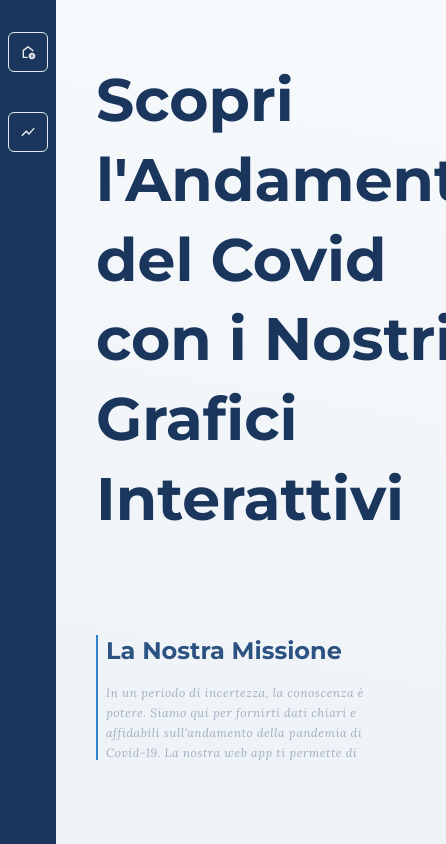
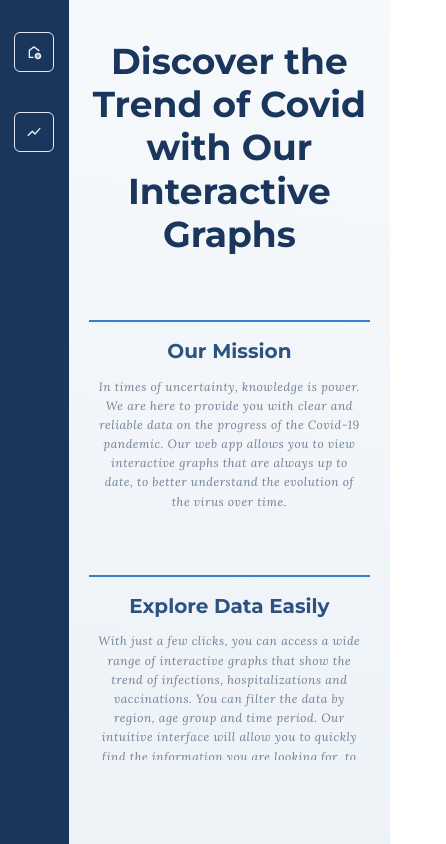
Before and after one commit to mister-nothing00/Covid-19-Tracking, a React (Vite) app: page / in a window 390 px wide. Shown: the whole page, 446 px wide, since content can reach past the window. Built offline with nearby package versions, Linux system fonts and the light colour scheme.

Commit message:
Responsive design

```diff
--- a/src/componenti/grafico/Risultati.jsx
+++ b/src/componenti/grafico/Risultati.jsx
@@ -13,7 +13,7 @@ export default function Risultati({ date, region }) {
         textAlign={"center"}
         mt={"60px"}
       >
-        Risultati
+        Results
       </Heading>
       <Box
         display={"flex"}
--- a/src/componenti/grafico/paese/Info.jsx
+++ b/src/componenti/grafico/paese/Info.jsx
@@ -13,7 +13,7 @@ export default function Info({ date, iso, region, province }) {
         mt={20}
 
       >
-        Risultati
+        Results
       </Heading>
       <Box
         display={"flex"}
@@ -25,22 +25,14 @@ export default function Info({ date, iso, region, province }) {
         my={20}
 
       >
-        <Text
-          color={"blue.700"}
-          fontFamily={"Lora"}
-          fontSize={"sm"}
-          fontWeight={"normal"}
 
-        >
-          <b>ISO</b>: {iso}
-        </Text>
         <Text
           color={"blue.700"}
           fontFamily={"Lora"}
           fontSize={"sm"}
           fontWeight={"normal"}
         >
-          <b>Stato</b>: {region}
+          <b>State</b>: {region}
         </Text>
         <Text
            color={"blue.700"}
@@ -48,7 +40,7 @@ export default function Info({ date, iso, region, province }) {
            fontSize={"sm"}
            fontWeight={"normal"}
         >
-          <b>Provincia</b>: {province}
+          <b>Province</b>: {province}
         </Text>
         <Text
           color={"blue.700"}
--- a/src/componenti/sidebar/Sidebar.jsx
+++ b/src/componenti/sidebar/Sidebar.jsx
@@ -15,7 +15,8 @@ export default function Sidebar() {
       bottom={0}
       px={2}
       width={"80px"}
-      height={"100vh"}
+      height={"auto"}
+      maxHeight={"100vh"}
       mx={"0px"}
     >
       <Flex
--- a/src/pagine/Home.jsx
+++ b/src/pagine/Home.jsx
@@ -1,130 +1,199 @@
-import { Box, Button, Flex, Heading, Link, Text } from "@chakra-ui/react";
+import {
+  Box,
+  Button,
+  Flex,
+  Heading,
+  Link,
+  Text,
+  useBreakpointValue,
+} from "@chakra-ui/react";
 import React from "react";
 import { BiLineChart } from "react-icons/bi";
 import { Link as RouterLink } from "react-router-dom";
 
 export default function Home() {
+
+  const headingSize = useBreakpointValue({
+    base: "4xl",
+    sm: "5xl",
+    md: "6xl",
+    lg: "7xl",
+    xl: "8xl",
+  });
+
+  const subheadingSize = useBreakpointValue({
+    base: "xl",
+    sm: "2xl",
+    md: "3xl",
+  });
+
+  const paragraphSize = useBreakpointValue({
+    base: "xs",
+    sm: "sm",
+    md: "md",
+  });
+
+  const paragraphWidth = useBreakpointValue({
+    base: "95%",
+    sm: "90%",
+    md: "70%",
+    lg: "50%",
+  });
+
+  const buttonSize = useBreakpointValue({
+    base: "sm",
+    md: "md",
+    lg: "lg",
+  });
+
+  const sidePadding = useBreakpointValue({
+    base: "20px",
+    sm: "30px",
+    md: "60px",
+    lg: "80px",
+  });
+
   return (
     <>
       <Box
-        width={"full"}
-        mx={"auto"}
-        bg={"gray.50"}
-        bgGradient={"linear(190deg, gray.50,  gray.100)"}
-        textAlign={{ base: "center", md: "left" }}
+        width="100%"
+        height="100vh"
+        maxHeight="100vh"
+        mx="auto"
+        bg="gray.50"
+        bgGradient="linear(190deg, gray.50, gray.100)"
       >
         <Flex
-          flexDir={"column"}
-          justifyContent={"flex-start"}
-          alignItems={"flex-start"}
-          gap={4}
-          width={"auto"}
-          height={"90vh"}
-          overflowY={"auto"}
-          py={"60px"}
-          ps={{ base: "40px", md: "60px" }}
+          flexDir="column"
+          justifyContent="flex-start"
+          alignItems={{ base: "center", md: "flex-start" }}
+          gap={{ base: 6, md: 8, lg: 10 }}
+          width="100%"
+          height="90vh"
+          overflowY="auto"
+          py={{ base: "40px", md: "60px" }}
+          px={sidePadding}
         >
           <Heading
-            fontFamily={"Montserrat"}
-            fontWeight={"bold"}
-            fontSize={{ base: "6xl", md: "8xl" }}
-            color={"blue.900"}
-            textAlign={"left"}
+            fontFamily="Montserrat"
+            fontWeight="bold"
+            fontSize={headingSize}
+            color="blue.900"
+            textAlign={{ base: "center", md: "left" }}
+            lineHeight="1.2"
+            maxWidth={{ base: "100%", lg: "90%" }}
           >
-            Scopri l'Andamento del Covid con i Nostri Grafici Interattivi
+            Discover the Trend of Covid with Our Interactive Graphs
           </Heading>
 
           <Box
-            display={"block"}
-            mt={20}
-            textAlign={{ base: "center", md: "left" }}
-            width={"90%"}
-            borderLeft={"2px solid"}
-            borderColor={"blue.500"}
-            ps={2}
+            display="block"
+            mt={{ base: 10, md: 16, lg: 20 }}
+            width="100%"
+            borderLeft={{ base: "none", sm: "2px solid" }}
+            borderColor="blue.500"
+            ps={{ base: 0, sm: 4 }}
+            borderTop={{ base: "2px solid", sm: "none" }}
+            borderTopColor="blue.500"
+            pt={{ base: 4, sm: 0 }}
           >
             <Heading
-              fontFamily={"Montserrat"}
-              fontStyle={"normal"}
-              fontSize={{ base: "2xl", md: "3xl" }}
-              color={"blue.700"}
-              textAlign={"left"}
+              fontFamily="Montserrat"
+              fontStyle="normal"
+              fontSize={subheadingSize}
+              color="blue.700"
+              textAlign={{ base: "center", sm: "left" }}
+              mb={{ base: 3, md: 4 }}
             >
-              La Nostra Missione
+              Our Mission
             </Heading>
             <Text
-              mt={4}
-              fontFamily={"Lora"}
-              fontStyle={"italic"}
-              fontSize={{ base: "xs", md: "sm" }}
-              width={{ base: "90%", md: "50%" }}
-              mx={{ base: "0", md: "0" }}
-              textAlign={"left"}
-              letterSpacing={0.5}
-              lineHeight={"5"}
-              color={"gray.400"}
+              fontFamily="Lora"
+              fontStyle="italic"
+              fontSize={paragraphSize}
+              width={paragraphWidth}
+              mx={{ base: "auto", sm: "0" }}
+              textAlign={{ base: "center", sm: "left" }}
+              letterSpacing="0.5px"
+              lineHeight={{ base: "1.6", md: "1.8" }}
+              color="gray.500"
             >
-              In un periodo di incertezza, la conoscenza è potere. Siamo qui per fornirti dati chiari e affidabili sull'andamento della pandemia di Covid-19. La nostra web app ti permette di visualizzare grafici interattivi sempre aggiornati, per comprendere meglio l'evoluzione del virus nel tempo.
+              In times of uncertainty, knowledge is power. We are here to
+              provide you with clear and reliable data on the progress of the
+              Covid-19 pandemic. Our web app allows you to view interactive
+              graphs that are always up to date, to better understand the
+              evolution of the virus over time.{" "}
             </Text>
           </Box>
+
           <Box
-            display={"block"}
-            mt={20}
-            textAlign={{ base: "center", md: "left" }}
-            width={"90%"}
-            borderLeft={"2px solid"}
-            borderColor={"blue.500"}
-            height={"auto"}
-            ps={2}
+            display="block"
+            mt={{ base: 10, md: 16, lg: 20 }}
+            width="100%"
+            borderLeft={{ base: "none", sm: "2px solid" }}
+            borderColor="blue.500"
+            ps={{ base: 0, sm: 4 }}
+            borderTop={{ base: "2px solid", sm: "none" }}
+            borderTopColor="blue.500"
+            pt={{ base: 4, sm: 0 }}
           >
             <Heading
-              fontFamily={"Montserrat"}
-              fontStyle={"normal"}
-              fontSize={{ base: "2xl", md: "3xl" }}
-              color={"blue.700"}
-              textAlign={"left"}
+              fontFamily="Montserrat"
+              fontStyle="normal"
+              fontSize={subheadingSize}
+              color="blue.700"
+              textAlign={{ base: "center", sm: "left" }}
+              mb={{ base: 3, md: 4 }}
             >
-              Esplora i Dati in Modo Semplice
+              Explore Data Easily
             </Heading>
             <Text
-              mt={4}
-              fontFamily={"Lora"}
-              fontStyle={"italic"}
-              fontSize={{ base: "xs", md: "sm" }}
-              width={{ base: "90%", md: "50%" }}
-              mx={{ base: "0", md: "0" }}
-              textAlign={"left"}
-              letterSpacing={0.5}
-              lineHeight={"5"}
-              color={"gray.400"}
+              fontFamily="Lora"
+              fontStyle="italic"
+              fontSize={paragraphSize}
+              width={paragraphWidth}
+              mx={{ base: "auto", sm: "0" }}
+              textAlign={{ base: "center", sm: "left" }}
+              letterSpacing="0.5px"
+              lineHeight={{ base: "1.6", md: "1.8" }}
+              color="gray.500"
             >
-              Con pochi click, potrai accedere a una vasta gamma di grafici interattivi che mostrano l'andamento dei contagi, dei ricoveri e delle vaccinazioni. Puoi filtrare i dati per regione, fascia d'età e periodo temporale. La nostra interfaccia intuitiva ti permetterà di trovare rapidamente le informazioni che cerchi, per essere sempre aggiornato sull'evoluzione della pandemia.
+              With just a few clicks, you can access a wide range of interactive
+              graphs that show the trend of infections, hospitalizations and
+              vaccinations. You can filter the data by region, age group and
+              time period. Our intuitive interface will allow you to quickly
+              find the information you are looking for, to always be updated on
+              the evolution of the pandemic.
             </Text>
           </Box>
+
           <Link
             as={RouterLink}
-            to={"/grafico"}
+            to="/grafico"
             _hover={{ textDecoration: "none" }}
+            alignSelf={{ base: "center", md: "flex-start" }}
+            mt={{ base: 6, md: 8 }}
           >
             <Button
-              bg={"blue.800"}
-              color={"whiteAlpha.800"}
-              size={"auto"}
-              py={2}
-              px={4}
-              transition={"all 0.3s ease-in-out"}
-              mt={8}
-              display={"flex"}
-              alignItems={"center"}
+              bg="blue.800"
+              color="whiteAlpha.900"
+              size={buttonSize}
+              py={{ base: 2, md: 3 }}
+              px={{ base: 4, md: 6 }}
+              transition="all 0.3s ease-in-out"
+              display="flex"
+              alignItems="center"
+              gap={2}
               _hover={{
                 color: "white",
                 bg: "blue.700",
-                boxShadow: "dark-lg",
-                transform: "scale(1.1)",
+                boxShadow: "xl",
+                transform: "scale(1.05)",
                 transition: "all 0.3s ease",
               }}
+              borderRadius="full"
             >
-              Esplora i Grafici <BiLineChart />
+              Explore the Charts <BiLineChart />
             </Button>
           </Link>
         </Flex>
```
Also changed, not shown: src/componenti/grafico/CardInfo.jsx (+9 -9 lines), src/componenti/grafico/Comparazione.jsx (+5 -5 lines), src/componenti/grafico/Hero.jsx (+19 -7 lines), src/componenti/grafico/Nazione.jsx (+12 -7 lines), src/componenti/grafico/paese/ChartProvince.jsx (+8 -8 lines), src/componenti/grafico/paese/GraficoProvince.jsx (+5 -5 lines), src/componenti/grafico/paese/Province.jsx (+22 -11 lines).
